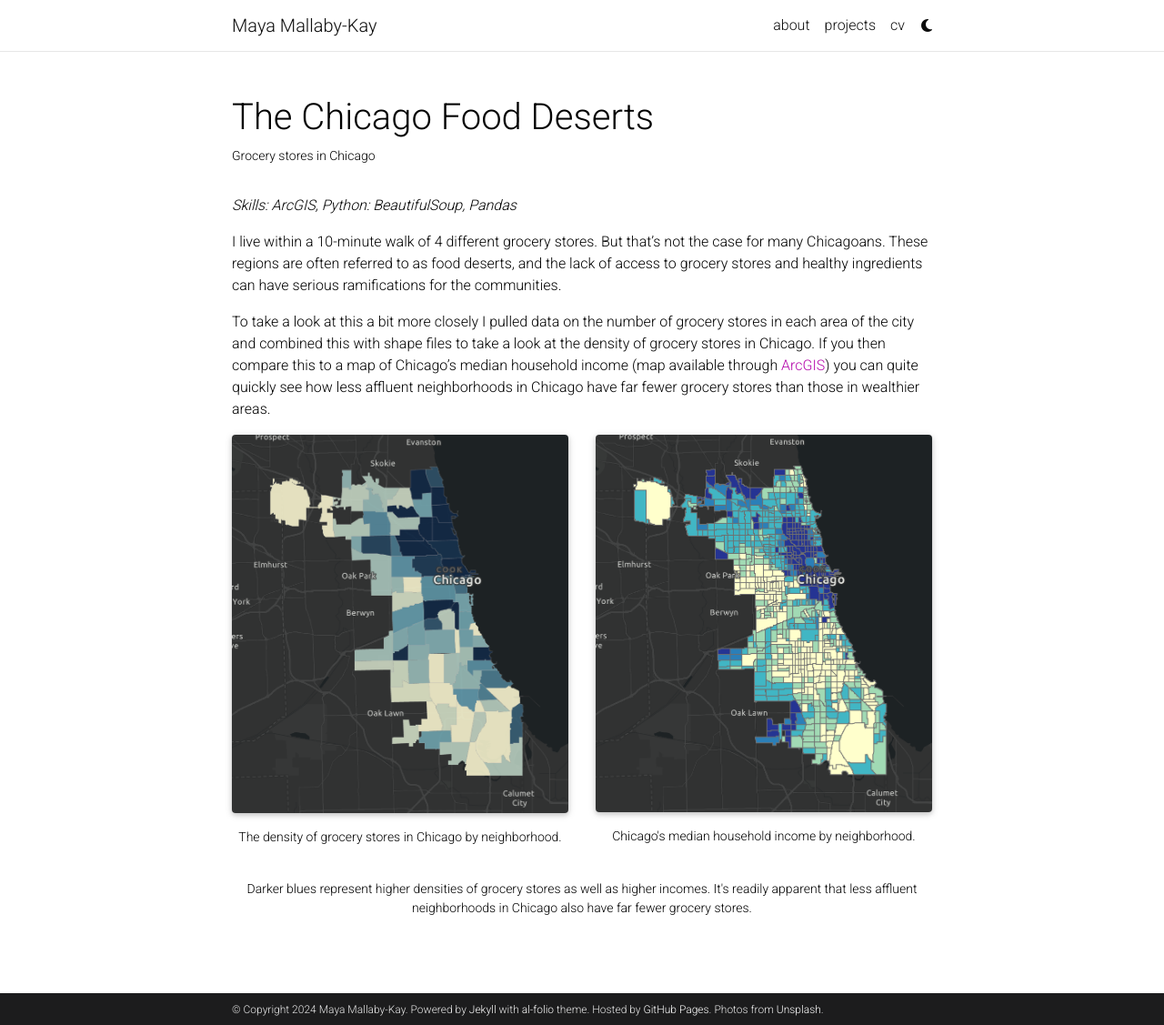
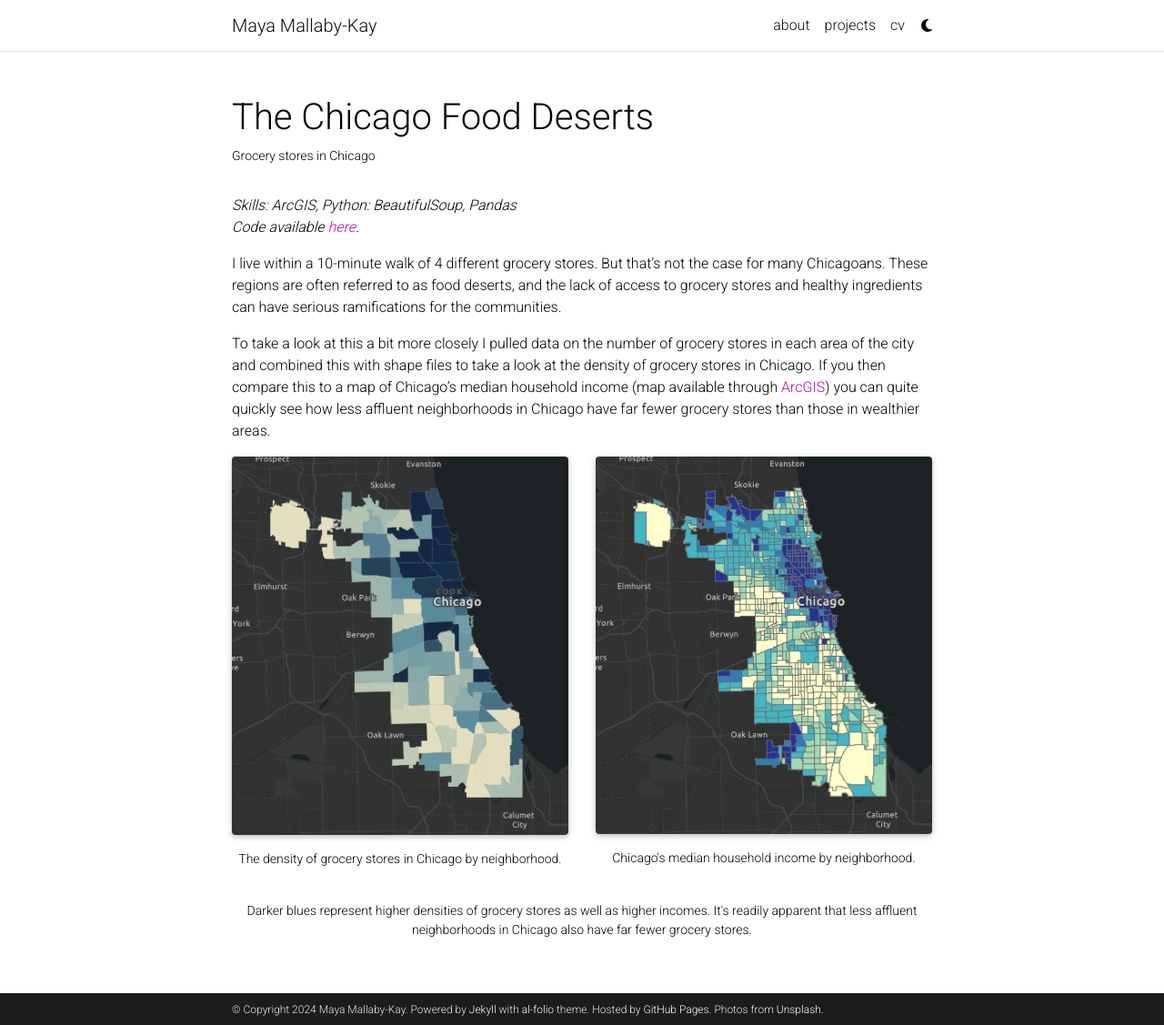
Before and after one commit to mayamkay/mayamkay.github.io, a Jekyll site: the page built from _projects/4_project.md, in a window 1280 px wide and 1127 px high. Shown: the whole window at 91% size. Built offline with Jekyll 4.4.1, drawn with Linux system fonts in a browser that asks for light colours; full-size pictures stand in for the smaller copies a plugin makes; comment, search, counter and statistics services are not loaded; a style sheet for code colours, icons or effects is not loaded.

Commit message:
Update 4_project.md

```diff
--- a/_projects/4_project.md
+++ b/_projects/4_project.md
@@ -7,7 +7,8 @@
 category: fun
 ---
 
-<em> Skills: ArcGIS, Python: BeautifulSoup, Pandas </em>
+<em> Skills: ArcGIS, Python: BeautifulSoup, Pandas </em> <br>
+<em> Code available <a href="https://github.com/mayamkay/portfolio/tree/main">here</a>. </em>
 
 I live within a 10-minute walk of 4 different grocery stores. But that's not the case for many Chicagoans. These regions are often referred to as food deserts, and the lack of access to grocery stores and healthy ingredients can have serious ramifications for the communities.
 
```
